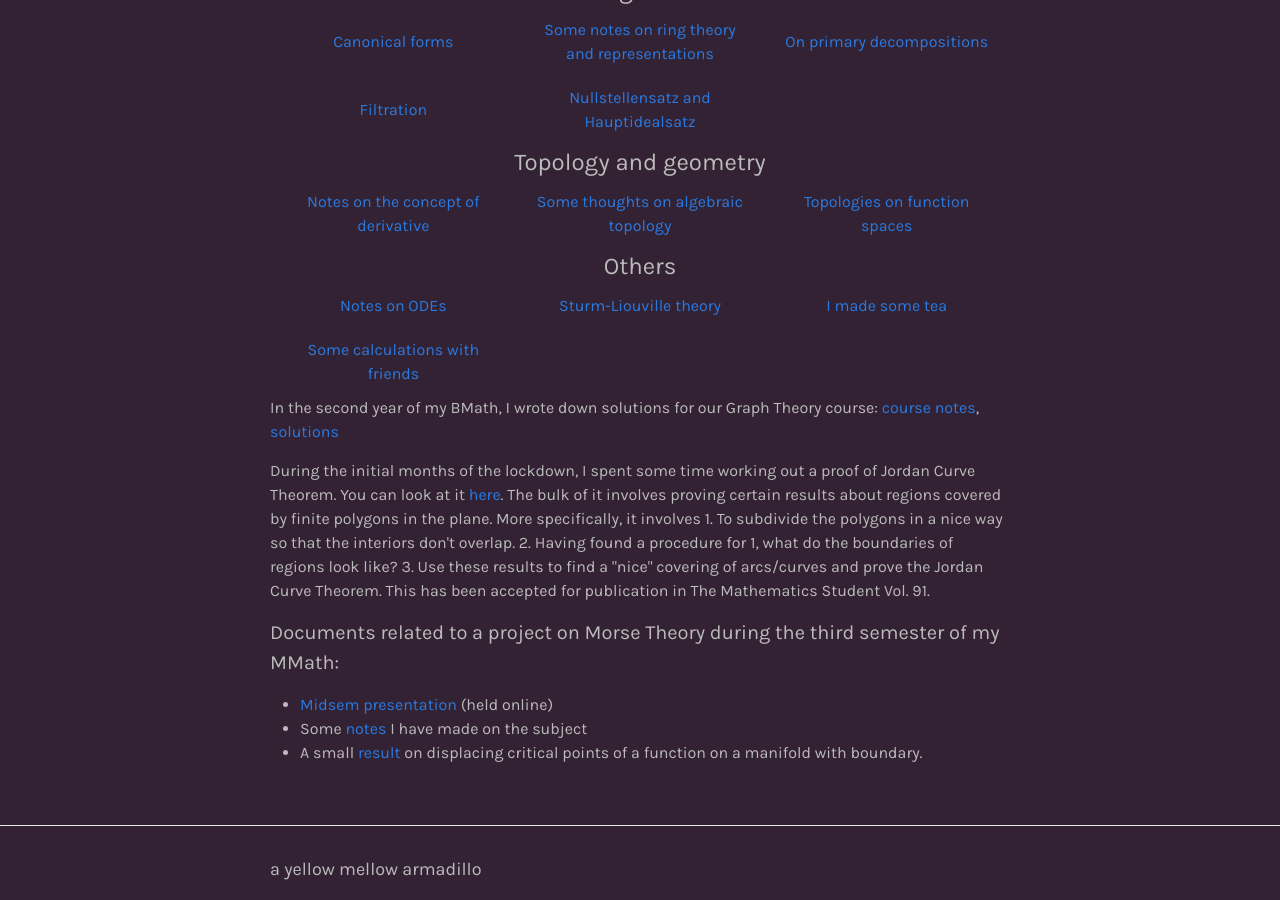
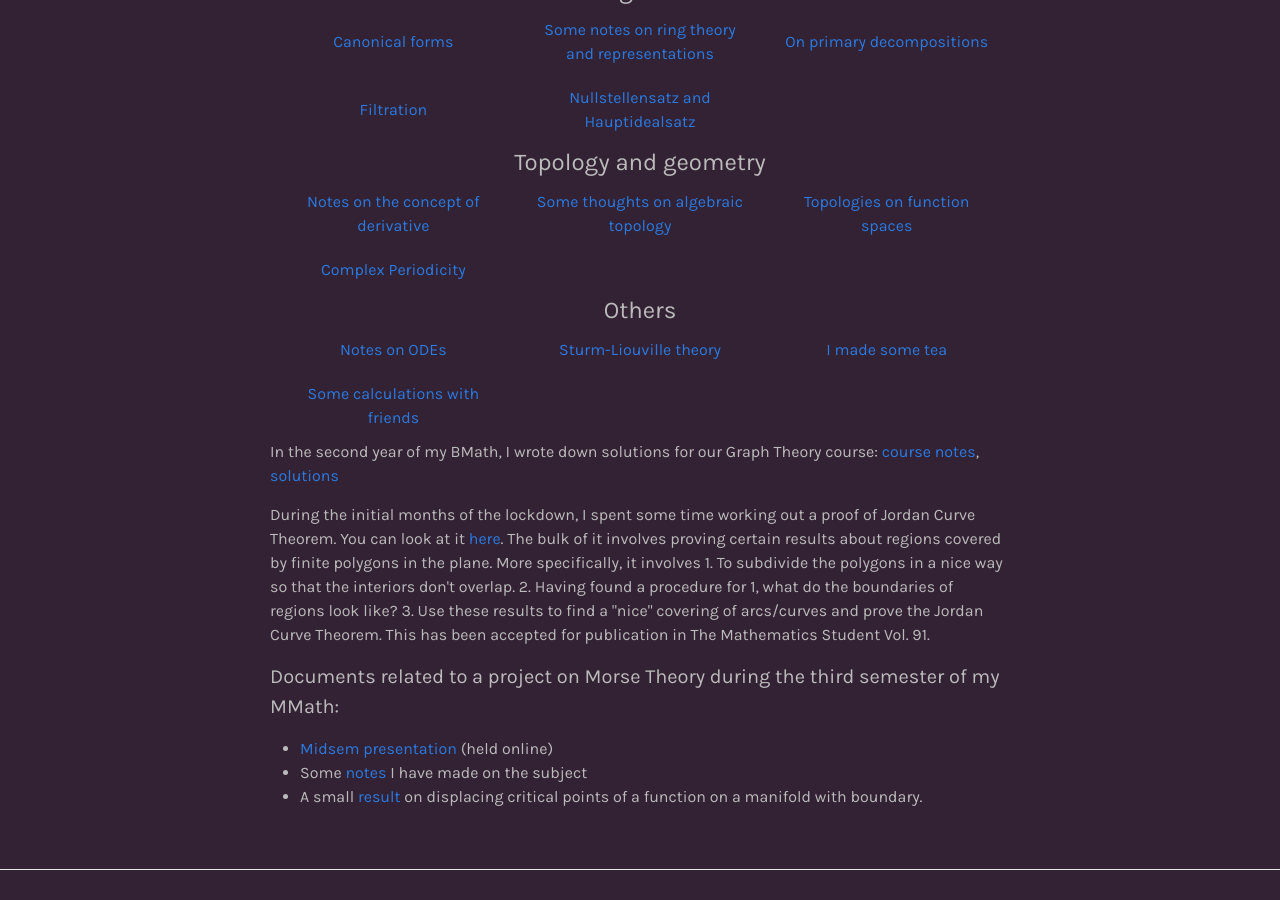
Before and after one commit to shrivathsap/shrivathsap.github.io, a Jekyll site: the page built from notes.html, in a window 1280 px wide and 900 px high, scrolled down 666 px. Built offline with Jekyll 4.4.1, drawn with Linux system fonts in a browser that asks for light colours.

Commit message:
periodicity

```diff
--- a/notes.html
+++ b/notes.html
@@ -115,6 +115,13 @@ layout: page
 						</div>
 					</td>
 				</tr>
+				<tr>
+					<td>
+						<div class="date" title="Complex Periodicity">
+							<a href="./resources/pdfs/topgeom/periodicity.pdf" target="_blank">Complex Periodicity</a>
+						</div>
+					</td>
+				</tr>
 				<!--<tr>
 					<td>
 						<div class="data" title="Things of convenience">
```
Also changed, not shown: 1 other file.
